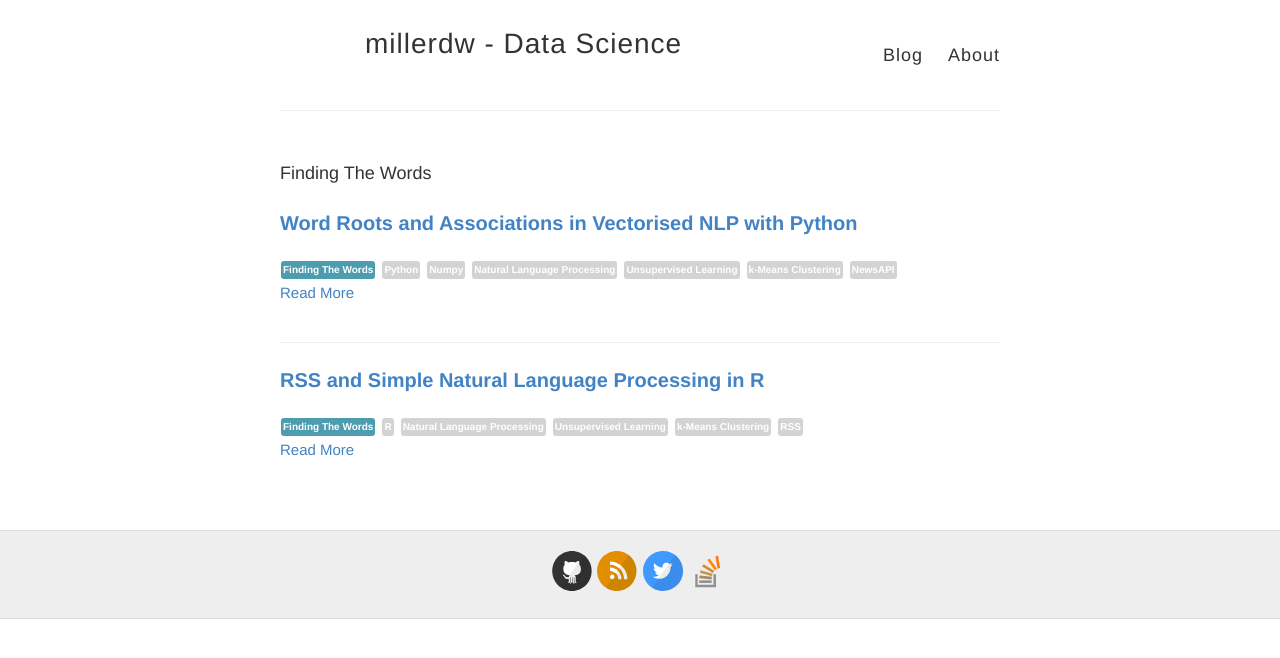
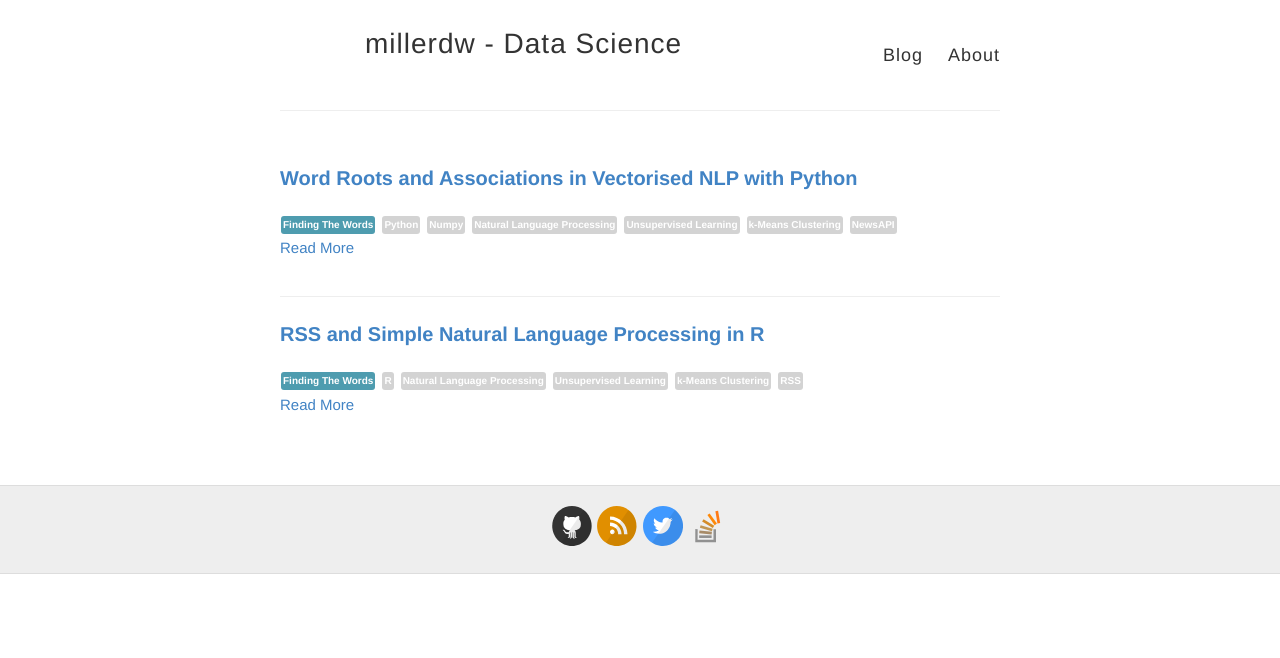
Before and after one commit to millerdw/millerdw.github.io, a Jekyll site: the page built from tag/Finding The Words.md, in a window 1280 px wide. Shown: the top 658 px of the page. Built offline with Jekyll 4.4.1, drawn with Linux system fonts in a browser that asks for light colours.

Commit message:
transitions

```diff
--- a/_layouts/category.html
+++ b/_layouts/category.html
@@ -3,7 +3,6 @@
 ---
 
 <div class="posts">
-  <p>{{page.title}}</p>
   {% for post in site.posts %}
     {% if post.categories contains page.title %}
       <article class="post">
--- a/index.html
+++ b/index.html
@@ -9,7 +9,7 @@
       <h3><a href="{{ site.baseurl }}{{ post.url }}">{{ post.title }}</a></h3>
 
       {% for category in post.categories %}
-        <a class="category" href="{{ '/tag/' | append:category }}.md" rel="tag">
+        <a class="category" href="{{ '/tag/' | append:category }}" rel="tag">
           {{ category }}
         </a>
       {% endfor %}
--- a/style.scss
+++ b/style.scss
@@ -173,6 +173,11 @@
     background: #4E9CAF;
 }
 
+.category:hover {
+    color: #4E9CAF;
+    background: white
+}
+
 .tag {
     background: #D3D3D3;
 }
```
